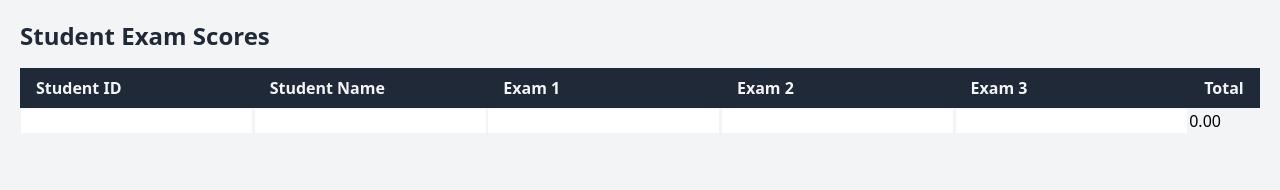
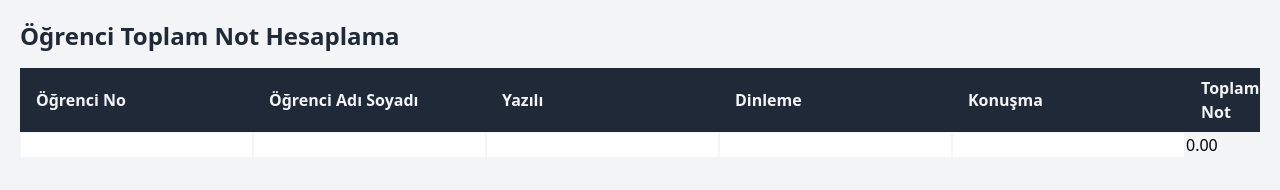
Before and after one commit to bcanata/NotHesaplama, a plain HTML site: page index.html in a window 1280 px wide. Drawn offline with nearby package versions, Linux system fonts and the light colour scheme.

Commit message:
Update index.html

```diff
--- a/index.html
+++ b/index.html
@@ -1,25 +1,25 @@
 <!DOCTYPE html>
-<html lang="en">
+<html lang="tr">
 <head>
 <meta charset="UTF-8">
 <meta name="viewport" content="width=device-width, initial-scale=1.0">
-<title>Student Exam Scores</title>
+<title>Öğrenci Not Hesaplama</title>
 <!-- Include Tailwind CSS from CDN -->
 <link href="https://cdn.jsdelivr.net/npm/tailwindcss@2.2.19/dist/tailwind.min.css" rel="stylesheet">
 </head>
 <body class="bg-gray-100 p-5">
 
-<h2 class="text-2xl font-bold text-gray-800 mb-4">Student Exam Scores</h2>
+<h2 class="text-2xl font-bold text-gray-800 mb-4">Öğrenci Toplam Not Hesaplama</h2>
 
 <div class="overflow-x-auto">
   <table id="scoresTable" class="table-auto w-full text-left whitespace-no-wrap">
     <tr class="text-gray-100 bg-gray-800">
-      <th class="px-4 py-2">Student ID</th>
-      <th class="px-4 py-2">Student Name</th>
-      <th class="px-4 py-2">Exam 1</th>
-      <th class="px-4 py-2">Exam 2</th>
-      <th class="px-4 py-2">Exam 3</th>
-      <th class="px-4 py-2">Total</th>
+      <th class="px-4 py-2">Öğrenci No</th>
+      <th class="px-4 py-2">Öğrenci Adı Soyadı</th>
+      <th class="px-4 py-2">Yazılı</th>
+      <th class="px-4 py-2">Dinleme</th>
+      <th class="px-4 py-2">Konuşma</th>
+      <th class="px-4 py-2">Toplam Not</th>
     </tr>
   </table>
 </div>
```
